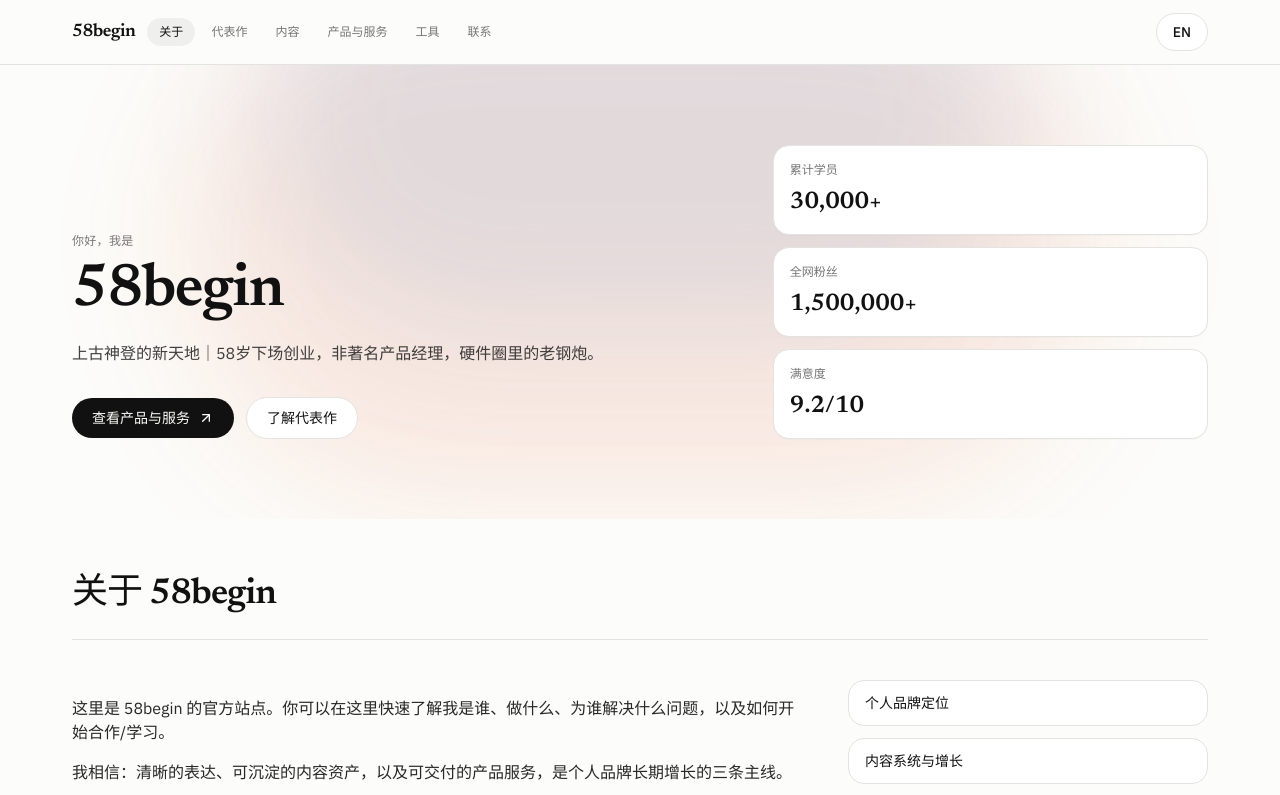
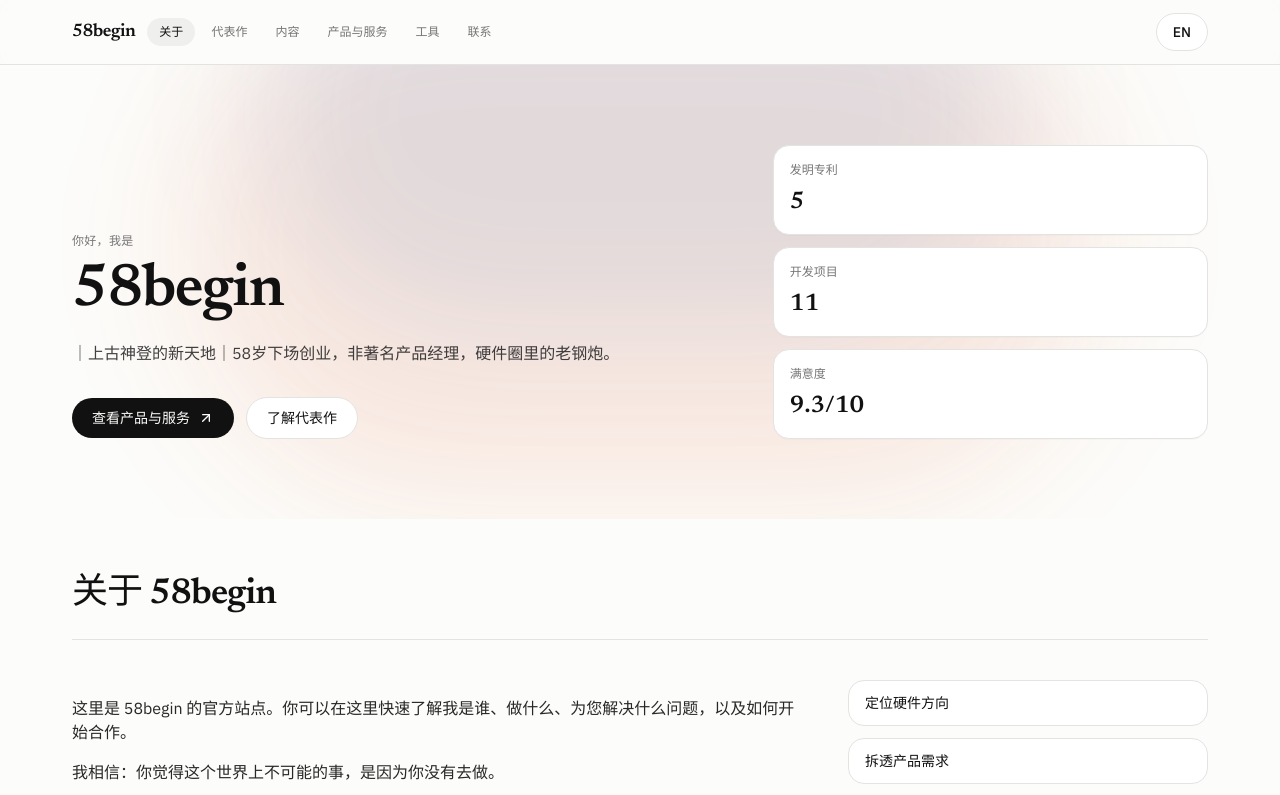
Before and after one commit to Leo1968/58begin, a React (Vite) app: page / in a window 1280 px wide. Shown: the top 795 px of the page. Built offline with nearby package versions, Linux system fonts and the light colour scheme.

Commit message:
chore: update about section content

```diff
--- a/src/content/site.zh.ts
+++ b/src/content/site.zh.ts
@@ -21,22 +21,22 @@ export const siteZh: SiteContent = {
     kicker: "你好，我是",
     title: "58begin",
     subtitle:
-      "上古神登的新天地｜58岁下场创业，非著名产品经理，硬件圈里的老钢炮。",
+      "｜上古神登的新天地｜58岁下场创业，非著名产品经理，硬件圈里的老钢炮。",
     primaryCta: { text: "查看产品与服务", href: "#products" },
     secondaryCta: { text: "了解代表作", href: "#featured" }
   },
   metrics: [
-    { label: "累计学员", value: "30,000+" },
-    { label: "全网粉丝", value: "1,500,000+" },
-    { label: "满意度", value: "9.2/10" }
+    { label: "发明专利", value: "5" },
+    { label: "开发项目", value: "11" },
+    { label: "满意度", value: "9.3/10" }
   ],
   about: {
     title: "关于 58begin",
     paragraphs: [
-      "这里是 58begin 的官方站点。你可以在这里快速了解我是谁、做什么、为谁解决什么问题，以及如何开始合作/学习。",
-      "我相信：清晰的表达、可沉淀的内容资产，以及可交付的产品服务，是个人品牌长期增长的三条主线。"
+      "这里是 58begin 的官方站点。你可以在这里快速了解我是谁、做什么、为您解决什么问题，以及如何开始合作。",
+      "我相信：你觉得这个世界上不可能的事，是因为你没有去做。"
     ],
-    highlights: ["个人品牌定位", "内容系统与增长", "产品化与商业闭环", "AI 工具与效率放大"]
+    highlights: ["定位硬件方向", "拆透产品需求", "跑通商业闭环", "用好AI杠杆"]
   },
   featured: {
     title: "代表作",
```
